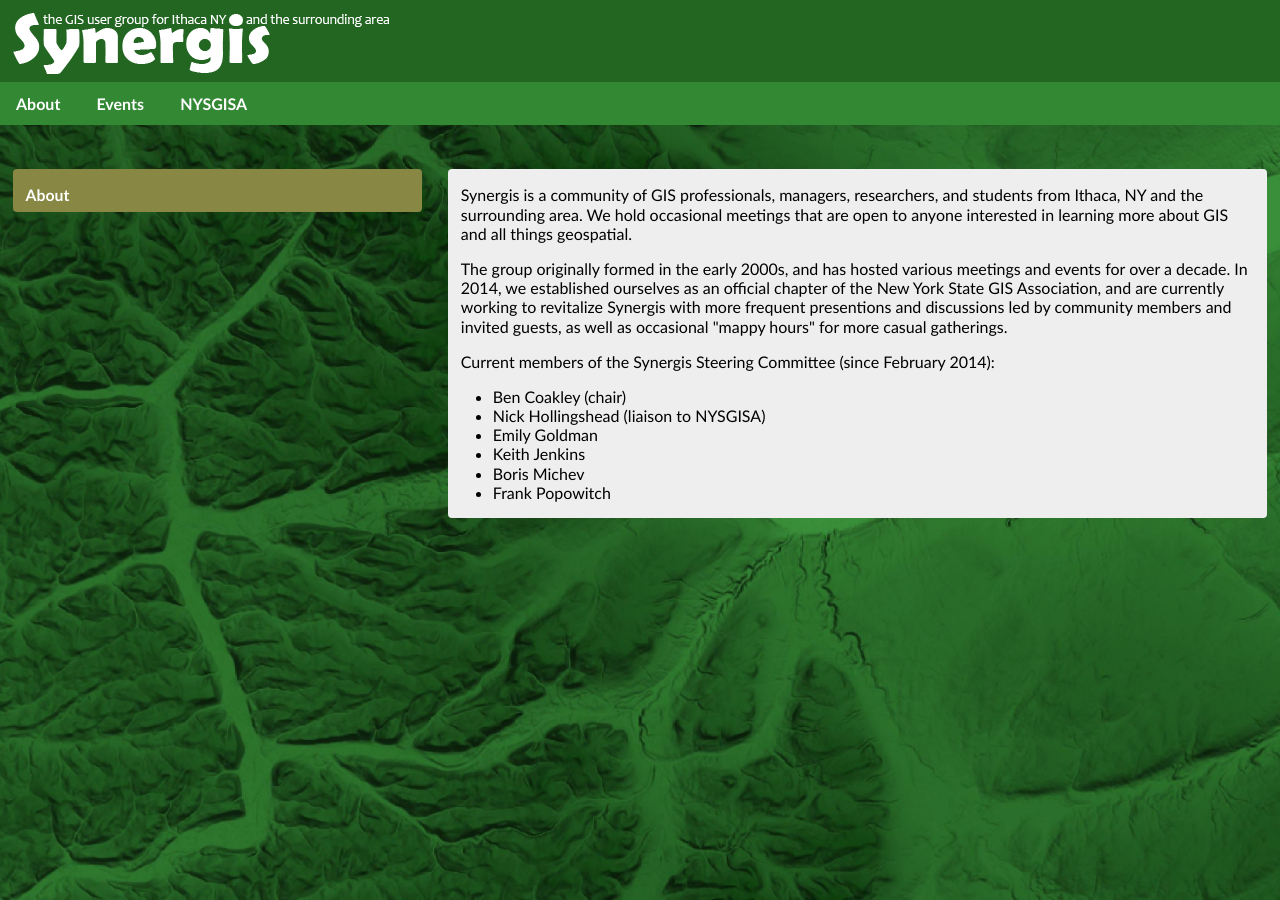
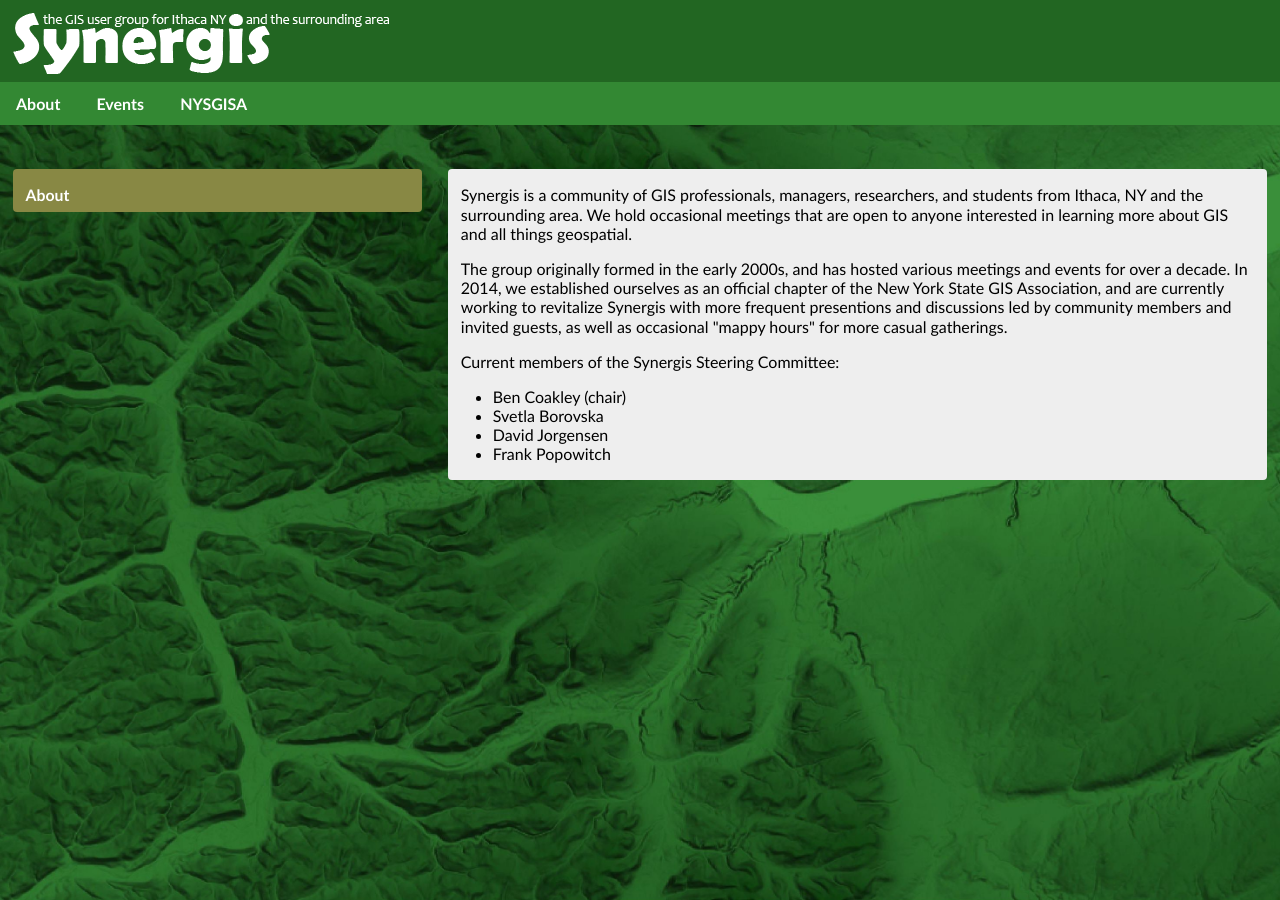
Before and after one commit to synergis-ny/synergis-ny.github.io, a Jekyll site: the page built from about.html, in a window 1280 px wide. Built offline with Jekyll 4.4.1, drawn with Linux system fonts in a browser that asks for light colours.

Commit message:
current steering committee members

```diff
--- a/about.html
+++ b/about.html
@@ -19,14 +19,12 @@ permalink: /about/
     frequent presentions and discussions led by community members and invited guests, as well
     as occasional "mappy hours" for more casual gatherings.</p>
 
-  <p>Current members of the Synergis Steering Committee (since February 2014):</p>
+  <p>Current members of the Synergis Steering Committee:</p>
 
   <ul>
     <li>Ben Coakley (chair)</li>
-    <li>Nick Hollingshead (liaison to NYSGISA)</li>
-    <li>Emily Goldman</li>
-    <li>Keith Jenkins</li>
-    <li>Boris Michev</li>
+    <li>Svetla Borovska</li>
+    <li>David Jorgensen</li>
     <li>Frank Popowitch</li>
   </ul>
 
```
